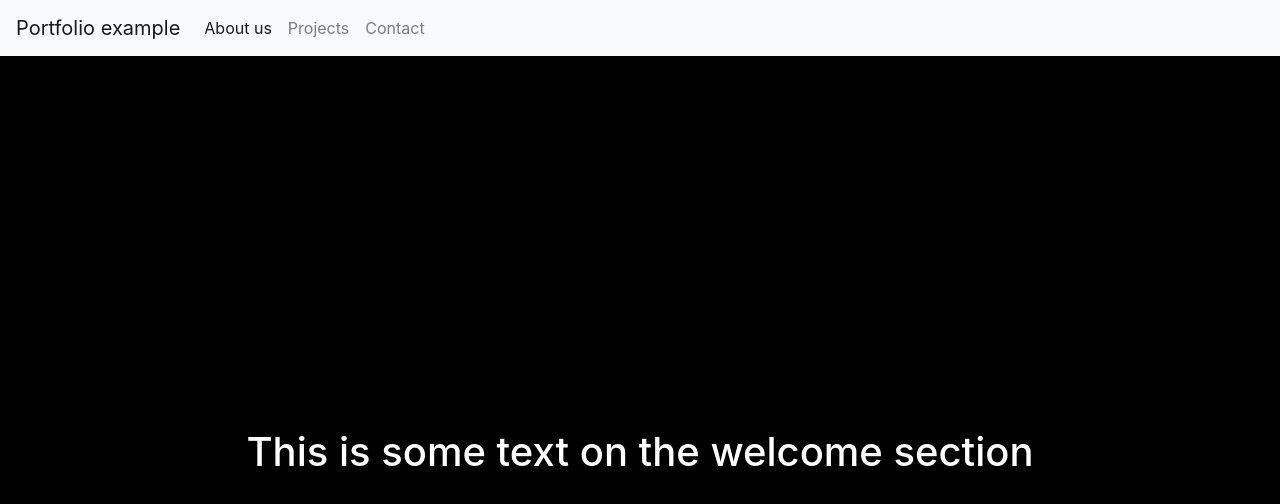
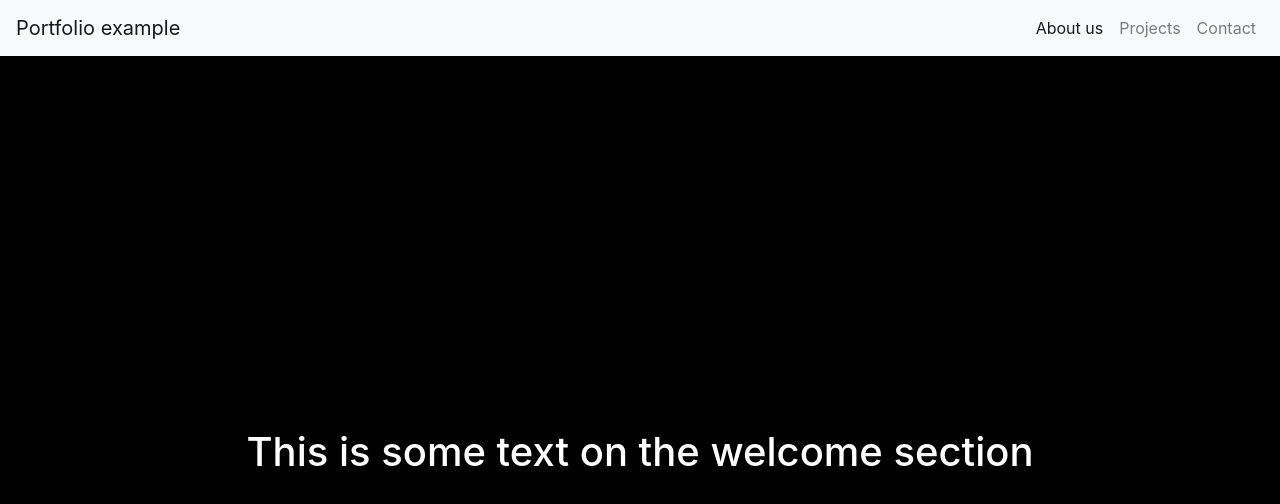
Before and after one commit to certilremy/microvers_port_proj, a plain HTML site: page index.html in a window 1280 px wide. Drawn offline with nearby package versions, Linux system fonts and the light colour scheme.

Commit message:
Update index.html

```diff
--- a/index.html
+++ b/index.html
@@ -8,13 +8,13 @@
     <link rel="stylesheet" href="style.css">
   </head>
   <body>
-    <nav class="navbar sticky-top navbar-expand-lg navbar-light bg-light">
+    <nav class="navbar sticky-top navbar-expand-lg navbar-light bg-light" id="navbar">
       <a class="navbar-brand" href="#">Portfolio example</a>
       <button class="navbar-toggler" type="button" data-toggle="collapse" data-target="#navbarText" aria-controls="navbarText" aria-expanded="false" aria-label="Toggle navigation">
         <span class="navbar-toggler-icon"></span>
       </button>
-      <div class="collapse navbar-collapse" id="navbarText">
-        <ul class="navbar-nav mr-auto">
+      <div class="collapse navbar-collapse justify-content-end" id="navbarText">
+        <ul class="navbar-nav">
           <li class="nav-item active">
             <a class="nav-link" href="#">About us<span class="sr-only">(current)</span></a>
           </li>
```
